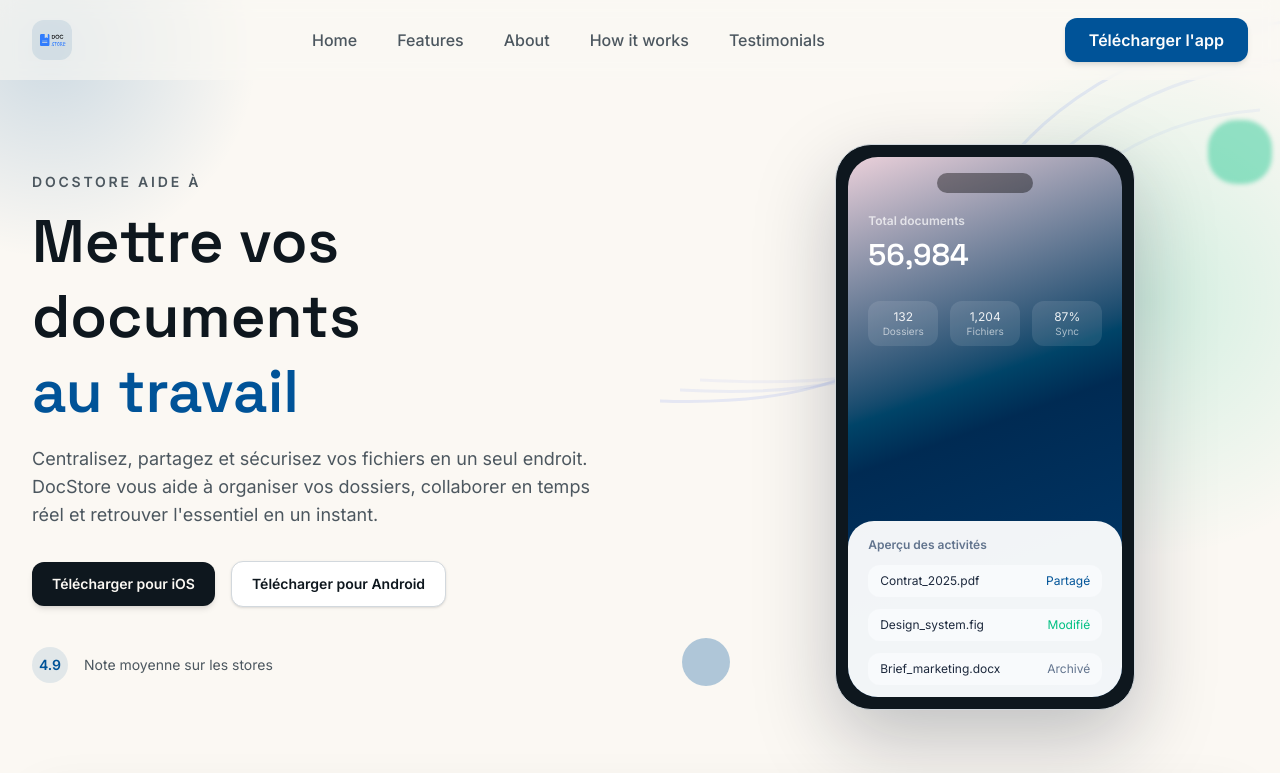
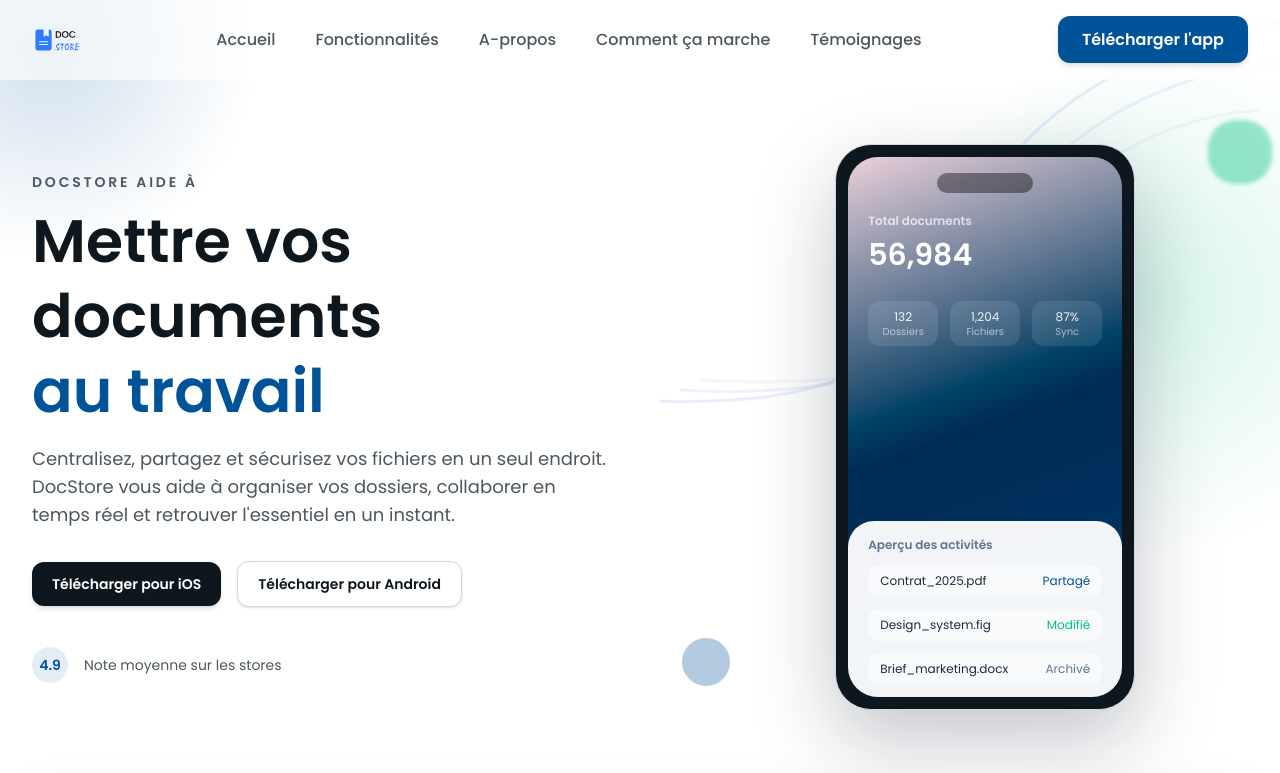
Before and after one commit to twocoderz/docstore.landing-page, a Next.js app: page / in a window 1280 px wide. Shown: the top 773 px of the page. Built offline with nearby package versions, Linux system fonts and the light colour scheme.

Commit message:
change police to poppins, change background color

```diff
--- a/app/globals.css
+++ b/app/globals.css
@@ -1,8 +1,8 @@
 @import "tailwindcss";
 
 @theme {
-  --font-sans: var(--font-inter);
-  --font-display: var(--font-display);
+  --font-sans: var(--font-poppins);
+  --font-display: var(--font-poppins);
 
   /* OKLCH est un espace colorimétrique perceptuel :
     - O = "OK" (version moderne d’OKLab, plus uniforme visuellement)
@@ -14,7 +14,7 @@
     Avantage : des variations de couleur plus naturelles et cohérentes
     pour l’œil humain (utile pour thèmes, contrastes et design systems). */
 
-  --color-background: oklch(98% 0.008 78);     /* crème papier doux */
+  --color-background: oklch(100% 0 0);     /* white */
   --color-foreground: oklch(20% 0.02 240);     /* texte principal */
   --color-card: oklch(100% 0 0);
   --color-card-foreground: oklch(20% 0.02 240);
--- a/app/layout.tsx
+++ b/app/layout.tsx
@@ -1,20 +1,13 @@
 import type { Metadata } from "next";
-import { Inter, Space_Grotesk } from "next/font/google";
+import { Poppins } from "next/font/google";
 import "./globals.css";
 import SmoothScroll from "@/components/SmoothScroll";
 
-const inter = Inter({
+const poppins = Poppins({
   subsets: ["latin"],
-  variable: "--font-inter",
+  variable: "--font-poppins",
   display: "swap",
   weight: ["400", "500", "600", "700"],
-});
-
-const spaceGrotesk = Space_Grotesk({
-  subsets: ["latin"],
-  variable: "--font-display",
-  display: "swap",
-  weight: ["500", "600", "700"],
 });
 
 export const metadata: Metadata = {
@@ -28,7 +21,7 @@ export default function RootLayout({
   children: React.ReactNode;
 }>) {
   return (
-    <html lang="fr" className={`${inter.variable} ${spaceGrotesk.variable}`}>
+    <html lang="fr" className={poppins.variable}>
       <body
         className="min-h-screen font-sans bg-background text-foreground antialiased"
       >
--- a/components/Navbar.tsx
+++ b/components/Navbar.tsx
@@ -18,11 +18,11 @@ export default function Navbar() {
   }, []);
 
   const navLinks = [
-    { name: 'Home', href: '#' },
-    { name: 'Features', href: '#features' },
-    { name: 'About', href: '#about' },
-    { name: 'How it works', href: '#how-it-works' },
-    { name: 'Testimonials', href: '#testimonials' },
+    { name: 'Accueil', href: '#' },
+    { name: 'Fonctionnalités', href: '#features' },
+    { name: 'A-propos', href: '#about' },
+    { name: 'Comment ça marche', href: '#how-it-works' },
+    { name: 'Témoignages', href: '#testimonials' },
   ];
 
   return (
@@ -37,16 +37,14 @@ export default function Navbar() {
         <div className="flex items-center justify-between h-16 md:h-20">
           {/* Logo */}
           <Link href="/" >
-            <div className="w-10 h-10 rounded-xl bg-primary/10 flex items-center justify-center transition-transform group-hover:scale-110">
               <Image
                 src="/logo.svg"
                 alt="DocStore"
                 width={28}
                 height={28}
-                className="h-7 w-7"
+                className="h-12 w-12"
                 priority
               />
-            </div>
           </Link>
 
           {/* Desktop Menu */}
```
Also changed, not shown: fonts/libreofficesans-curve.otf (deleted), fonts/libreofficesans-curve.woff (deleted).
